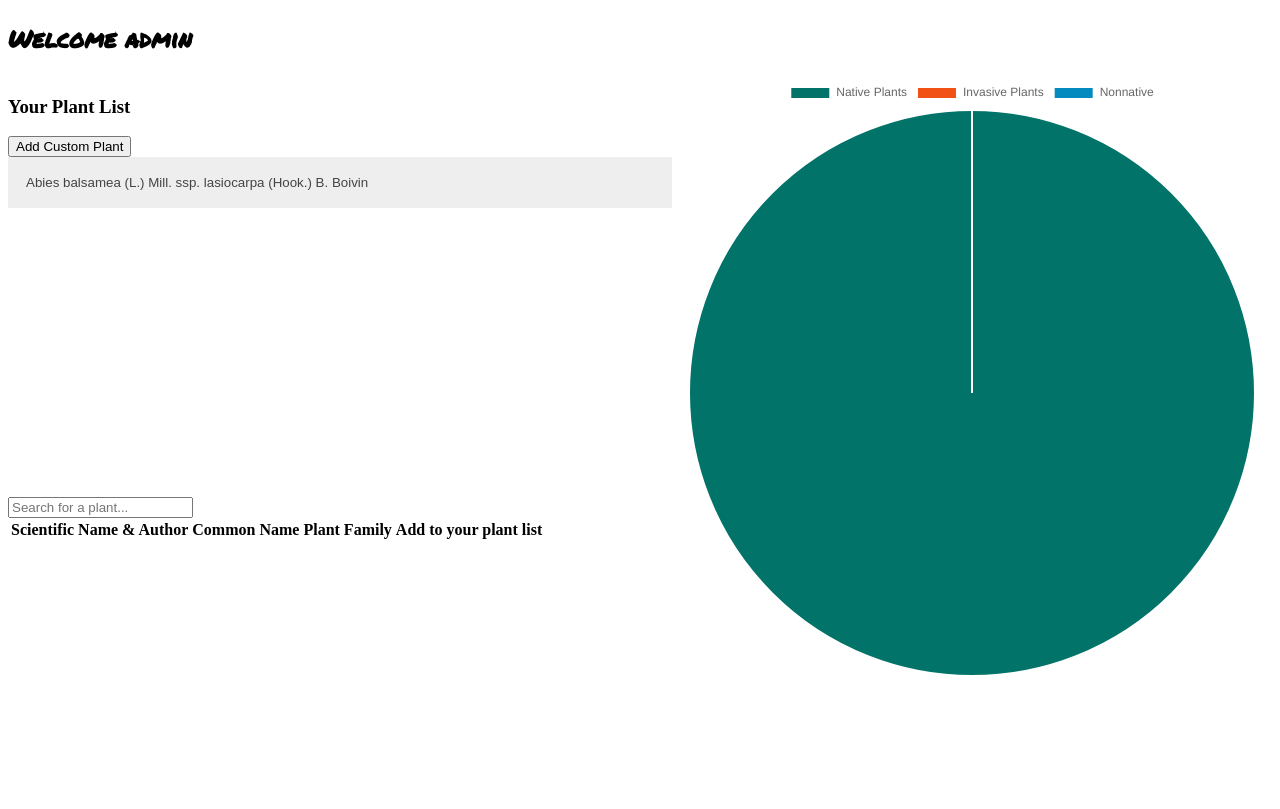
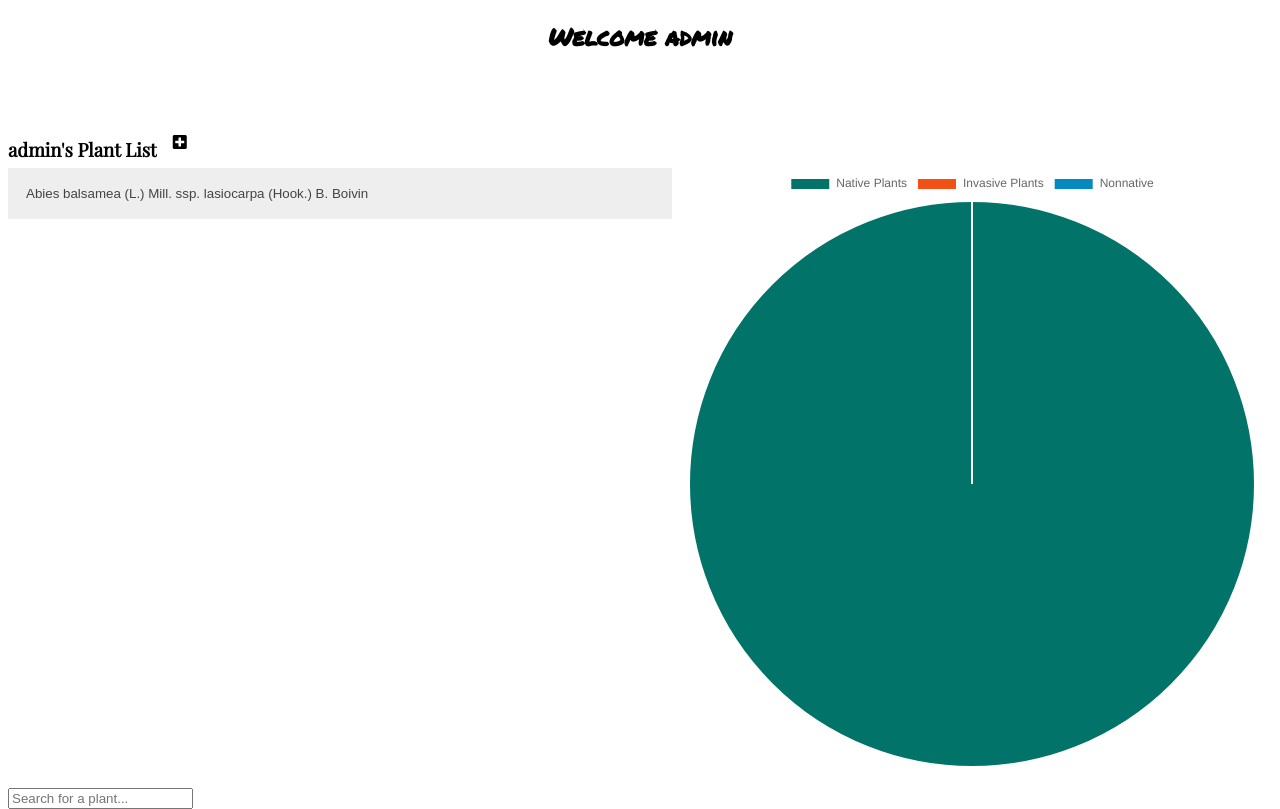
Before and after one commit to botanicalpilot/yards, a Django app: page /profile/ in a window 1280 px wide. Shown: the part 244-1053 px from the top of the page. Before the commit the page ends 919 px from the top, so only its background shows below. Run offline with Django 3.2, Linux system fonts and the light colour scheme; a user stored in the database is signed in; data comes from the database, SQL or seed files in the repository; lists and menus that the app fills with data are empty; some libraries are stand-ins or nearby versions.

Commit message:
added font awesome, worked on css, hide user location used to determin API search

```diff
--- a/static/css/site.css
+++ b/static/css/site.css
@@ -11,6 +11,10 @@
 li{
     float: left;
     font-family: 'Roboto', sans-serif;
+}
+
+.navbarLink li {
+    text-shadow: black 0px 0px 10px;
 }
 
 
@@ -139,15 +143,38 @@
     color: black;
 }
 
+
+
 .header {
     background-color: white;
-    background-image: url('~./media/profileBackground.jpg');
     background-size: 50% 100%;
     background-repeat: no-repeat;
+    line-height: 2px;
 }
 
 #userWelcome {
     font-family: 'Permanent Marker', cursive;
+    padding: 60px;
+    text-align: center;
+    color: black;
+}
+
+/* flex container for title and customUserPlant button */
+.customPlantNavbar{
+    display: flex;
+    flex-direction: row;
+    height: 50px;
+    align-items: left;
+    font-family: 'Playfair Display', serif;
+}
+
+#customPlantBtn{
+    background-color: white; /* Blue background */
+    border: none; /* Remove borders */
+    color: black; /* White text */
+    padding: 12px 16px; /* Some padding */
+    font-size: 16px; /* Set a font size */
+    cursor: pointer;
 }
 
 
@@ -156,19 +183,26 @@
 .graphListContainer{
     display: flex;
     flex-direction: row;
-    height: 400px;
+    height: 75vh;
     justify-content: center;
     align-items: stretch;
+    overflow: hidden;
 }
 
 .plantChartContainer{
     flex: 1;
+    min-width: 0;
 }
 
 .userPlantListDisplay{
     flex: 1;
     overflow-y: auto;
     min-height: 0px;
+}
+canvas{
+    width: 100% !important;
+    max-width: 800px;
+    height: auto !important;
 }
 
 
@@ -253,6 +287,10 @@
     overflow: hidden;
   }
 
+/* hide user location used to return info form the API */
+#plantStateSearch {
+    visibility: hidden;
+}
 
 /* table styling */
 th {
--- a/templates/base.html
+++ b/templates/base.html
@@ -10,9 +10,10 @@
     <link rel="stylesheet" href="{% static 'css/site.css' %}" type="text/css" media="screen">
     <link rel="shortcut icon" href="#" />
     <link href="https://fonts.googleapis.com/css?family=Permanent+Marker|Playfair+Display|Roboto&display=swap" rel="stylesheet">
+    <link rel="stylesheet" href="https://cdnjs.cloudflare.com/ajax/libs/font-awesome/5.12.0/css/all.min.css">
 </head>
 <body>
-    <ul>
+    <ul class="navbarUl">
         <li class=navbarLink><a href="">Home</a></li>
         {% load static %}
         {% if user.is_authenticated %}
--- a/templates/profile.html
+++ b/templates/profile.html
@@ -13,23 +13,21 @@
 {% if user.is_authenticated %}
 <div class=header id="profileHeader">
     <h1>Yards BioDiversity</h1>
-    <div class="profileImageContainer">
-    </div>
+    <h2 id="userWelcome">Welcome {{ user.username }}</h2>
 </div>
 
-<h2 id="userWelcome">Welcome {{ user.username }}</h2>
 
-
+<!-- container for userplant list title and add custom plant button -->
+<div class="customPlantNavbar">
+    <h3 id="userPlantListTitle">{{ user.username }}'s Plant List</h3>
+    <button type="button" id="customPlantBtn"><i class="fas fa-plus-square"></i></button>
+</div>
 
 <!-- create flex container for chart and userPlant list -->
 <div class="graphListContainer">
 
-
-
      <!-- userPlant list -->
     <div class="userPlantListDisplay">
-        <h3 id="userPlantListTitle">Your Plant List</h3>
-        <button type="button" id="customPlantBtn">Add Custom Plant</button>
         <ul>
             {% for plant in userPlants %}
                 <button class="accordion">{{ plant.scientificNameAuthor }}</button>
@@ -63,10 +61,10 @@
 
     <!-- chart -->
     <div id="userPlantChart">
-            <div id="plantChartContainer">
+        <div id="plantChartContainer">
             <canvas id="plantChart" width="600" height="600"></canvas>
-            </div>
         </div>
+    </div>
 </div>
 
 
```
